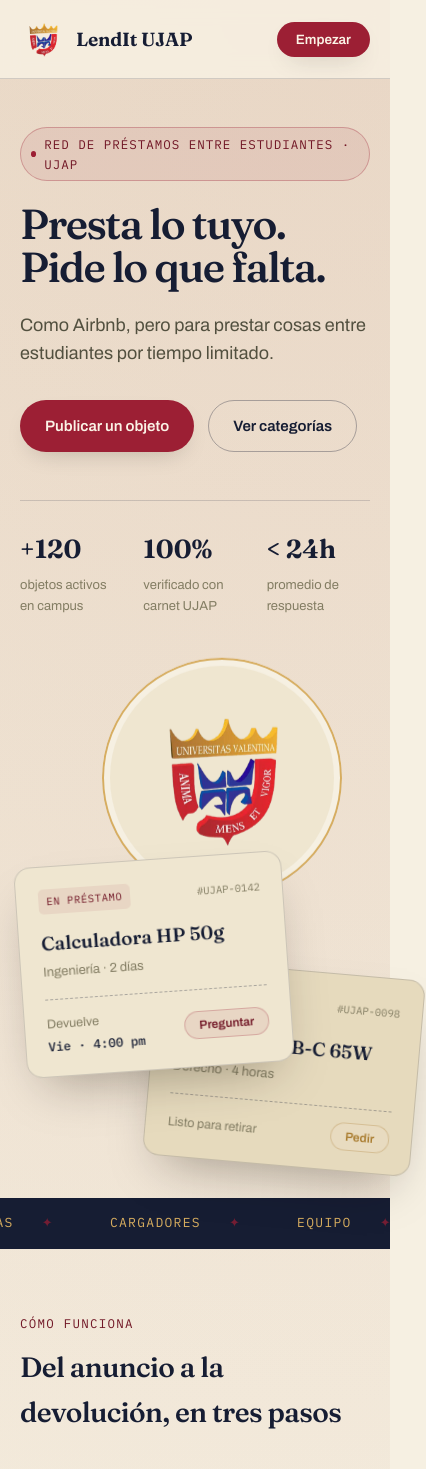
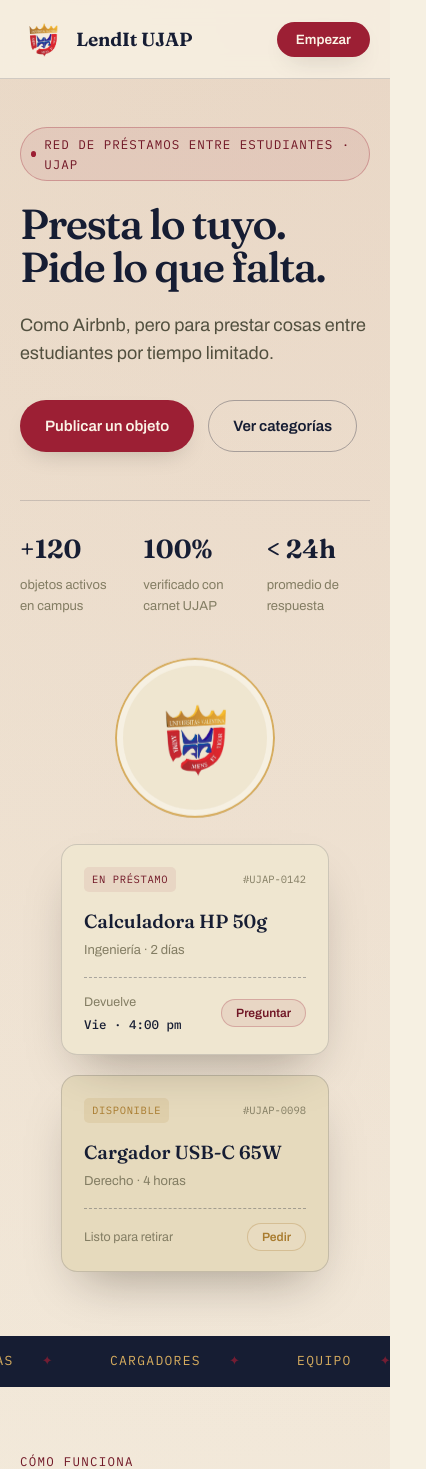
Before and after one commit to jesusgpg/lendit-ujap, a Vue app: page / in a window 390 px wide. Shown: the top 1469 px of the page, 426 px wide, since content can reach past the window. Built offline with nearby package versions, Linux system fonts and the light colour scheme.

Commit message:
Fix: Mejoras en version movil del site

```diff
--- a/src/components/ArticleCard.vue
+++ b/src/components/ArticleCard.vue
@@ -46,6 +46,7 @@ defineEmits<{
 <style scoped>
 .loan-card {
   width: 268px;
+  max-width: 100%;
   padding: 22px 22px 20px;
   border-radius: 16px;
   background: var(--paper-2);
--- a/src/views/LandingView.vue
+++ b/src/views/LandingView.vue
@@ -544,6 +544,33 @@ const trustPoints = [
   animation: card-in 0.7s cubic-bezier(0.16, 1, 0.3, 1) 0.45s both;
 }
 
+/* Debajo de 980px el hero pasa a una sola columna: el "abanico" de tarjetas
+   con posiciones absolutas ya no tiene el ancho fijo de 460px para el que
+   fue calculado, así que se reemplaza por una pila normal, sin solapar. */
+@media (max-width: 980px) {
+  .hero__art {
+    display: flex;
+    flex-direction: column;
+    align-items: center;
+    gap: 20px;
+    min-height: 0;
+  }
+
+  .medallion {
+    position: static;
+    width: 160px;
+    height: 160px;
+  }
+
+  .loan-card--front,
+  .loan-card--back {
+    position: static;
+    left: auto;
+    top: auto;
+    transform: none;
+  }
+}
+
 /* ---------- ticker ---------- */
 .ticker {
   border-top: 1px solid var(--line);
```
